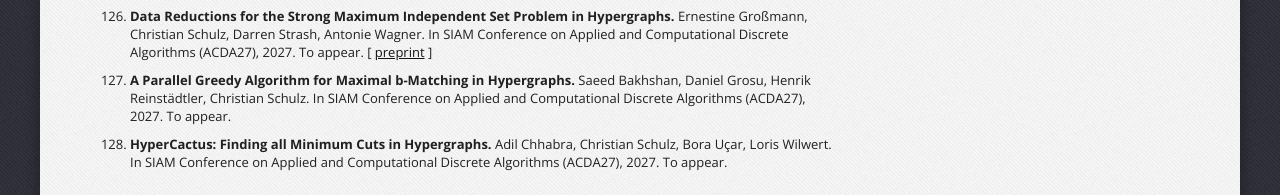
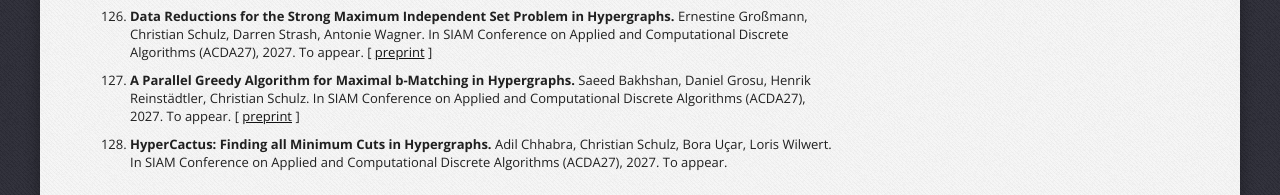
Before and after one commit to schulzchristian/schulzchristian.github.io, a plain HTML site: page index.html in a window 1280 px wide. Shown: the part 10064-10259 px from the top of the page. Drawn offline with nearby package versions, Linux system fonts and the light colour scheme.

Commit message:
Add preprint link to ACDA 2027 b-matching paper

```diff
--- a/index.html
+++ b/index.html
@@ -775,6 +775,7 @@ In SIAM Conference on Applied and Computational Discrete Algorithms (ACDA27), 20
 <li><b>A Parallel Greedy Algorithm for Maximal b-Matching in Hypergraphs.</b>
 Saeed Bakhshan, Daniel Grosu, Henrik Reinstädtler, Christian Schulz.
 In SIAM Conference on Applied and Computational Discrete Algorithms (ACDA27), 2027. To appear.
+[ <a href="https://arxiv.org/abs/2611.15615">preprint</a> ]
 </li>
 
 <li><b>HyperCactus: Finding all Minimum Cuts in Hypergraphs.</b>
```
